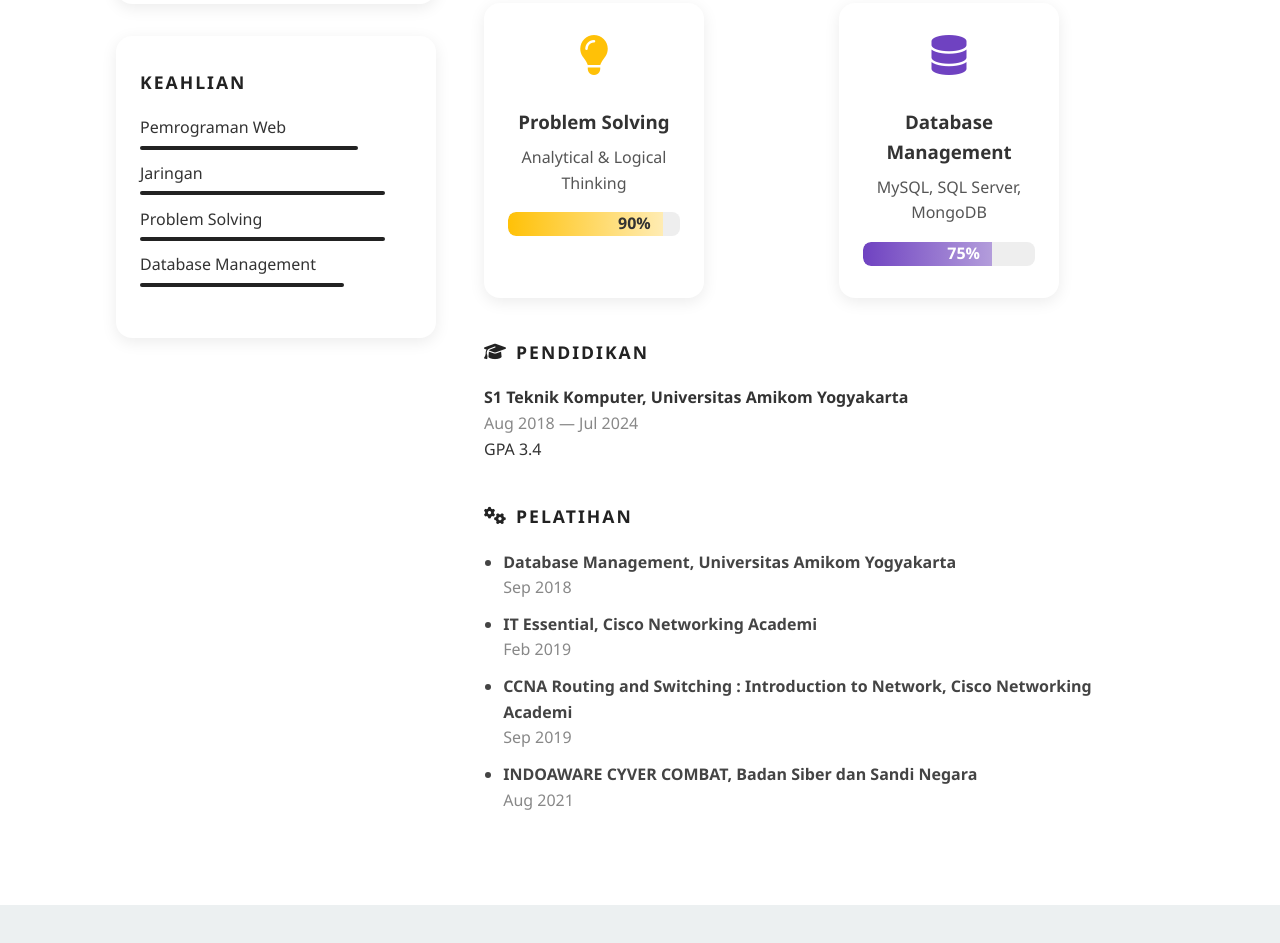
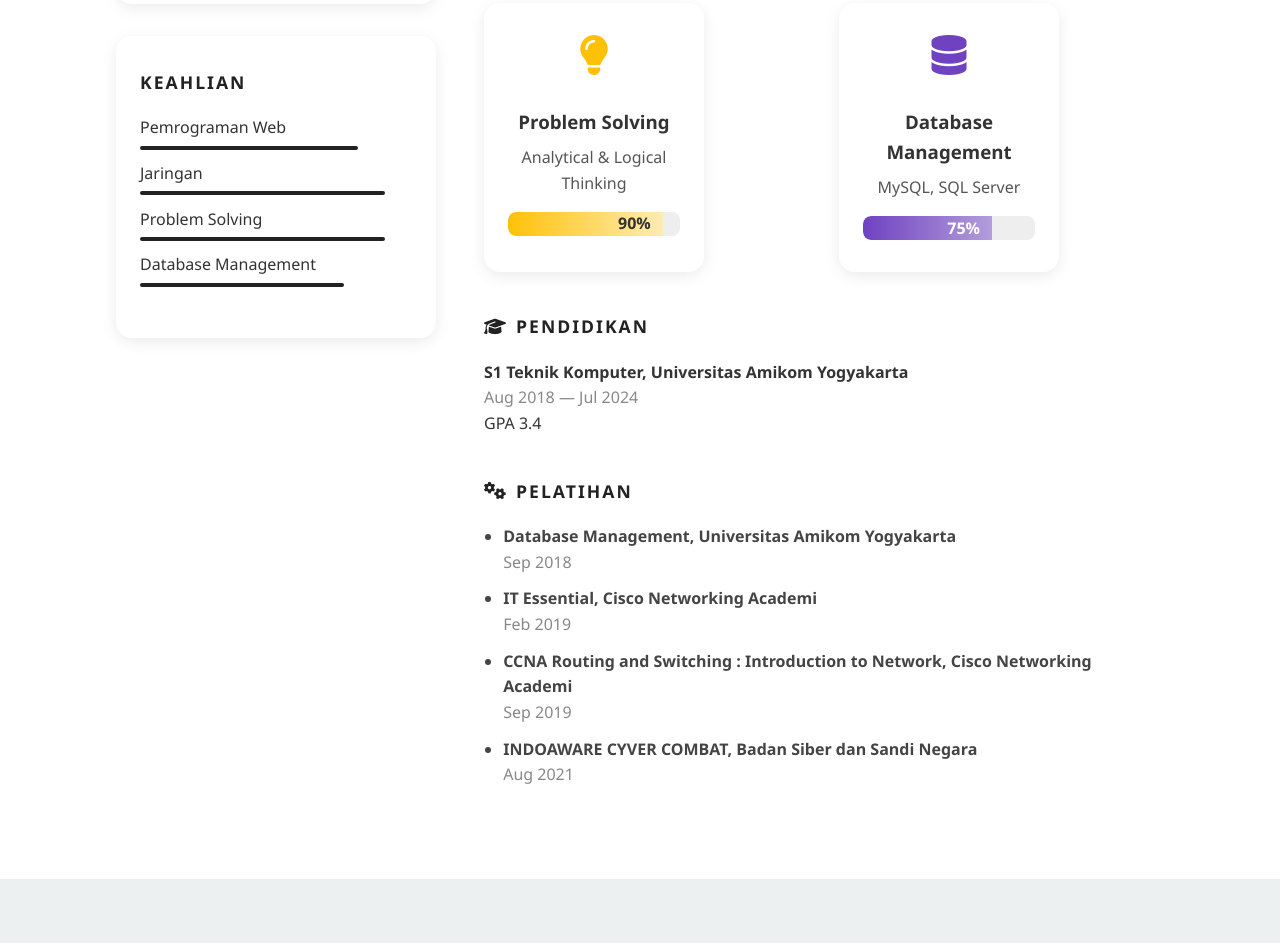
Before and after one commit to rachmat49/profile, a plain HTML site: page index.html in a window 1280 px wide. Shown: the part 1347-2290 px from the top of the page. Drawn offline with Linux system fonts and the light colour scheme.

Commit message:
Update index.html

```diff
--- a/index.html
+++ b/index.html
@@ -107,7 +107,7 @@
                     <div class="skill-item skill-db">
                         <i class="fas fa-database skill-icon"></i>
                         <h3 class="skill-title">Database Management</h3>
-                        <p class="skill-desc">MySQL, SQL Server, MongoDB</p>
+                        <p class="skill-desc">MySQL, SQL Server</p>
                         <div class="skill-bar">
                             <div class="skill-bar-fill db">75%</div>
                         </div>
```
